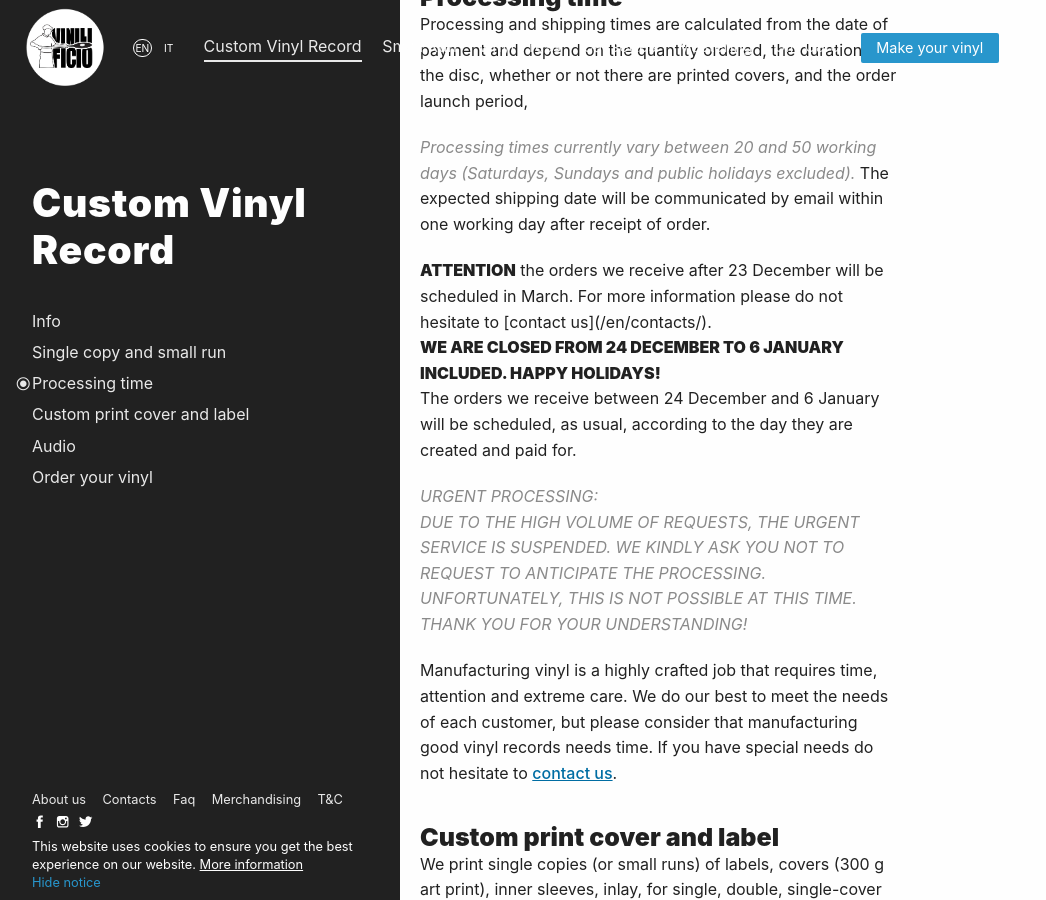
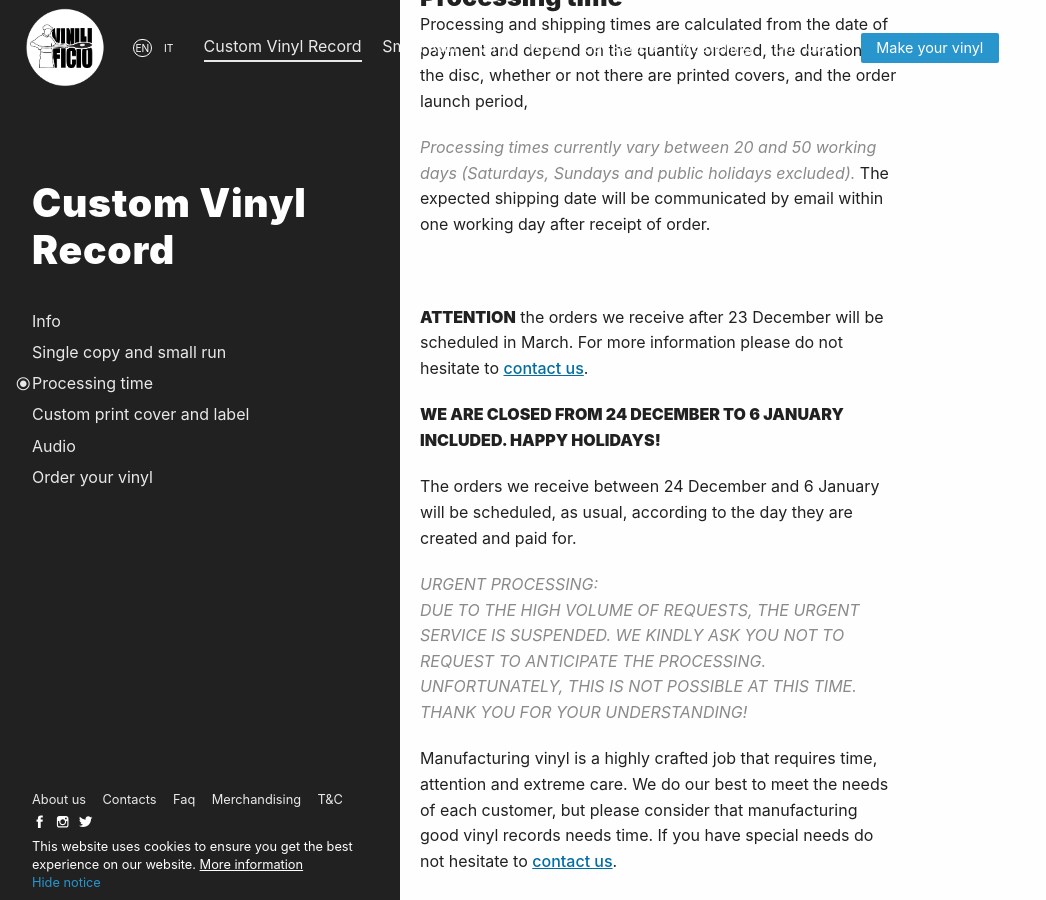
Before and after one commit to Vinilificio/vinilificio.com, a Jekyll site: the page built from en/single-copy.md, in a window 1280 px wide and 900 px high, scrolled down 2133 px. Shown: the whole window, without its empty margins (0-1046 px from the left). Built offline with Jekyll 4.4.1, drawn with Linux system fonts in a browser that asks for light colours; nearby versions of some CDN libraries; comment, search, counter and statistics services are not loaded.

Commit message:
Update single-copy.md

```diff
--- a/en/single-copy.md
+++ b/en/single-copy.md
@@ -71,14 +71,15 @@ Processing and shipping times are calculated from the date of payment and depend
 
 <i>Processing times currently vary between 20 and 50 working days (Saturdays, Sundays and public holidays excluded).</i> The expected shipping date will be communicated by email within one working day after receipt of order. <br>
 
-<p>
+<br>
 
 <b>ATTENTION</b> the orders we receive after 23 December will be scheduled in March. For more information please do not hesitate to [contact us](/en/contacts/). <br>
 
 <b>WE ARE CLOSED FROM 24 DECEMBER TO 6 JANUARY INCLUDED. HAPPY HOLIDAYS!</b>
 <br>
 
-The orders we receive between 24 December and 6 January will be scheduled, as usual, according to the day they are created and paid for.</p>
+The orders we receive between 24 December and 6 January will be scheduled, as usual, according to the day they are created and paid for.
+<br>
 
 
 *URGENT PROCESSING:* <br>
```
